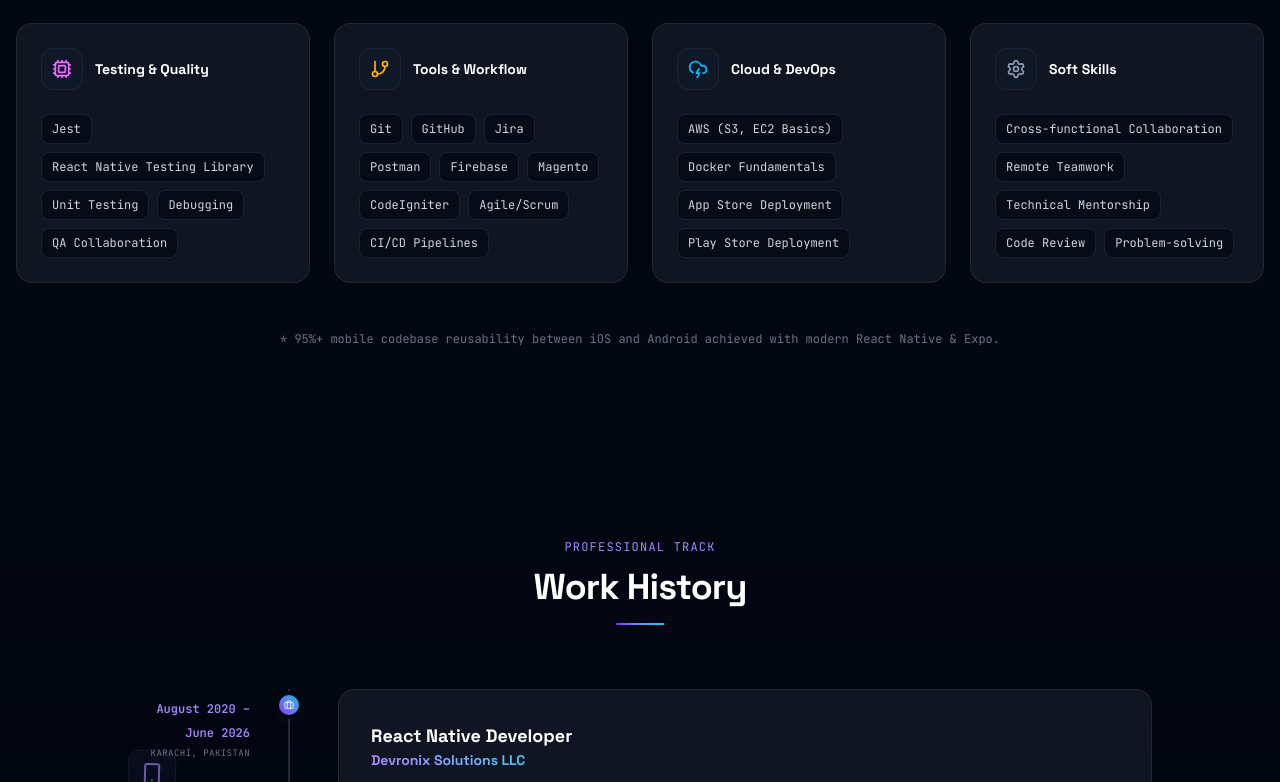
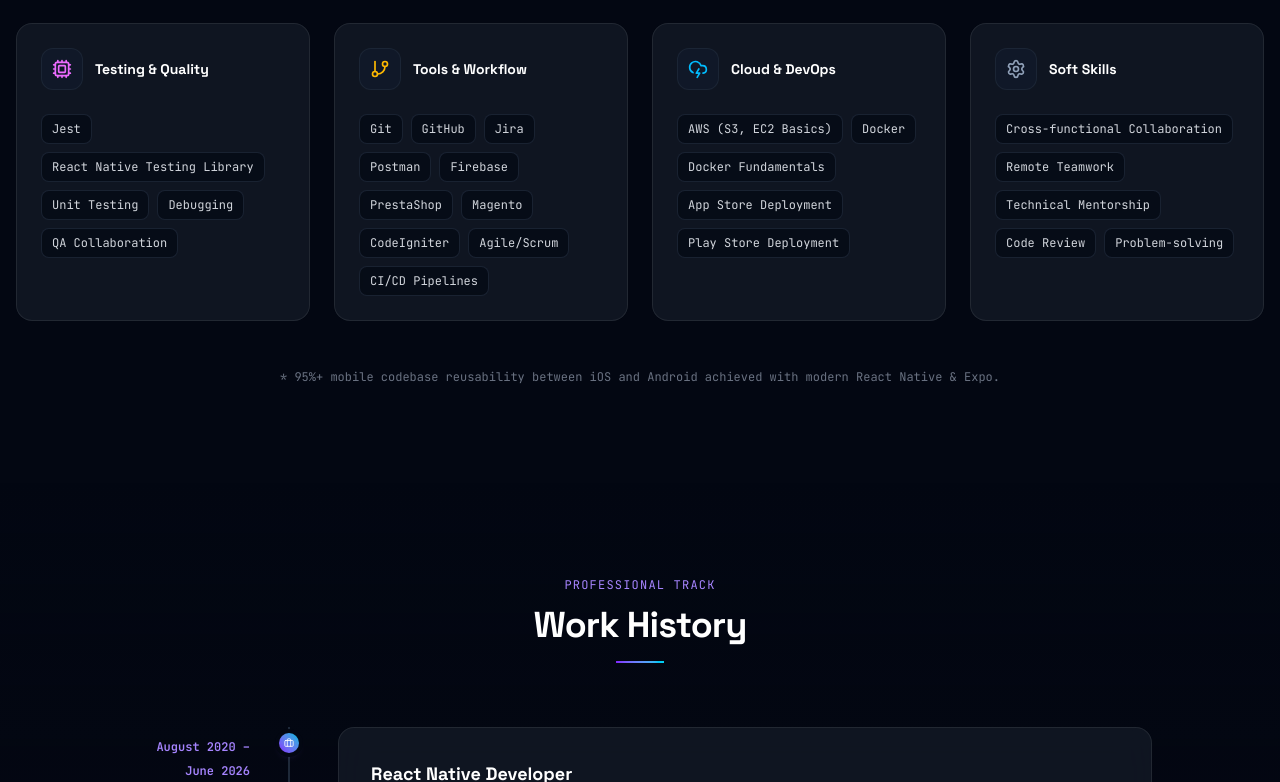
Before and after one commit to abdul-haseeb-dev-creator/Abdul-Haseeb-Portfolio, a React (Vite) app: page / in a window 1280 px wide. Shown: the part 2418-3200 px from the top of the page. Built offline with nearby package versions, Linux system fonts and the light colour scheme.

Commit message:
feat: add SuperGallery.nl project and update skills
- Add SuperGallery.nl project details and imagery
- Include PrestaShop and Docker in skills list
- Cleanup project UI and remove template README content

```diff
--- a/src/components/Projects.tsx
+++ b/src/components/Projects.tsx
@@ -7,8 +7,10 @@ export default function Projects() {
   const [filter, setFilter] = useState<'All' | 'Mobile' | 'Web' | 'E-commerce'>('All');
   const [expandedIndex, setExpandedIndex] = useState<number | null>(null);
 
-  // Set up local self-hosted rich image cards mapping to all 14 new projects
+  // Set up local self-hosted rich image cards mapping to all projects
   const projectImages: Record<string, string> = {
+    'SuperGallery.nl — E-commerce Platform': 'https://images.unsplash.com/photo-1579783900882-c0d3dad7b119?auto=format&fit=crop&q=80&w=600',
+    'SuperGallery.nl': 'https://images.unsplash.com/photo-1579783900882-c0d3dad7b119?auto=format&fit=crop&q=80&w=600',
     'Rizq Mart Grocery Platform': 'https://images.unsplash.com/photo-1542838132-92c53300491e?auto=format&fit=crop&q=80&w=600',
     'Motboy Driver Application': 'https://images.unsplash.com/photo-1580910051074-3eb694886505?auto=format&fit=crop&q=80&w=600',
     'Motboy Customer Application': 'https://images.unsplash.com/photo-1512941937669-90a1b58e7e9c?auto=format&fit=crop&q=80&w=600',
@@ -146,7 +148,7 @@ export default function Projects() {
                         onClick={() => setExpandedIndex(isExpanded ? null : idx)}
                         className="font-mono text-xs text-cyan-400 hover:text-cyan-300 transition-colors flex items-center gap-1 bg-cyan-950/20 px-3 py-1.5 rounded-lg border border-cyan-800/30"
                       >
-                        {isExpanded ? 'Hide Case Study' : 'View Full Case Study'}
+                        {isExpanded ? 'Hide Case Study' : 'View Case Study'}
                         <ArrowUpRight className={`h-3.5 w-3.5 transition-transform ${isExpanded ? 'rotate-180' : ''}`} />
                       </button>
 
@@ -172,7 +174,7 @@ export default function Projects() {
                                 </div>
                                 {proj.responsibilities && (
                                   <div className="p-3 rounded-xl bg-gray-900/50 border border-gray-800/40">
-                                    <span className="font-mono text-[10px] uppercase tracking-wider text-gray-300 font-bold block mb-1.5">🛠️ My Responsibilities:</span>
+                                    <span className="font-mono text-[10px] uppercase tracking-wider text-gray-300 font-bold block mb-1.5">🛠️ Key Contributions & Responsibilities:</span>
                                     <ul className="space-y-1.5 pl-1">
                                       {proj.responsibilities.map((resp, rIdx) => (
                                         <li key={rIdx} className="flex gap-2 items-start text-gray-400">
@@ -191,7 +193,7 @@ export default function Projects() {
                                 )}
                                 {proj.results && (
                                   <div className="p-3 rounded-xl bg-emerald-950/10 border border-emerald-900/15">
-                                    <span className="font-mono text-[10px] uppercase tracking-wider text-emerald-400 font-bold block mb-1">🏆 Quantifiable Results:</span>
+                                    <span className="font-mono text-[10px] uppercase tracking-wider text-emerald-400 font-bold block mb-1">🏆 Results & Delivery:</span>
                                     <p className="text-emerald-300/90 font-medium">{proj.results}</p>
                                   </div>
                                 )}
@@ -240,7 +242,7 @@ export default function Projects() {
                               className="inline-flex items-center gap-1.5 px-3 py-2 rounded-xl bg-cyan-500/10 border border-cyan-500/30 text-cyan-300 hover:text-white hover:bg-cyan-500/20 hover:border-cyan-400 hover:scale-[1.03] active:scale-[0.98] text-xs font-mono font-medium transition-all duration-300 shadow-[0_0_12px_rgba(6,182,212,0.06)] hover:shadow-[0_0_20px_rgba(6,182,212,0.25)]"
                             >
                               <Globe className="h-3.5 w-3.5 text-cyan-400" />
-                              Live Web
+                              View Live Project
                               <ArrowUpRight className="h-3 w-3 text-cyan-400/70" />
                             </a>
                           )}
--- a/src/data.ts
+++ b/src/data.ts
@@ -36,11 +36,11 @@ export const skillCategories: SkillCategory[] = [
   },
   {
     title: 'Tools & Workflow',
-    skills: ['Git', 'GitHub', 'Jira', 'Postman', 'Firebase', 'Magento', 'CodeIgniter', 'Agile/Scrum', 'CI/CD Pipelines']
+    skills: ['Git', 'GitHub', 'Jira', 'Postman', 'Firebase', 'PrestaShop', 'Magento', 'CodeIgniter', 'Agile/Scrum', 'CI/CD Pipelines']
   },
   {
     title: 'Cloud & DevOps',
-    skills: ['AWS (S3, EC2 Basics)', 'Docker Fundamentals', 'App Store Deployment', 'Play Store Deployment']
+    skills: ['AWS (S3, EC2 Basics)', 'Docker', 'Docker Fundamentals', 'App Store Deployment', 'Play Store Deployment']
   },
   {
     title: 'Soft Skills',
@@ -95,6 +95,38 @@ export const experiences: Experience[] = [
 ];
 
 export const projects: Project[] = [
+  {
+    title: 'SuperGallery.nl — E-commerce Platform',
+    category: 'E-commerce Platform',
+    description: 'Developed and optimized an e-commerce platform for SuperGallery.nl using PrestaShop, React.js, PHP, JavaScript, and RESTful APIs. Worked on frontend functionality, API integrations, backend improvements, and deployment infrastructure.',
+    features: [
+      'Developed and enhanced e-commerce functionality using PrestaShop.',
+      'Built and integrated React.js components for a modern and responsive user experience.',
+      'Integrated and consumed RESTful APIs between frontend and backend services.',
+      'Developed and customized PHP-based backend functionality.',
+      'Optimized existing APIs to improve response time, performance, and overall application efficiency.',
+      'Dockerized the application and configured the deployment environment using Docker.',
+      'Improved application performance and reliability through code and API optimization.',
+      'Worked across frontend and backend components to deliver scalable e-commerce functionality.'
+    ],
+    technologies: ['PrestaShop', 'React.js', 'JavaScript', 'PHP', 'RESTful APIs', 'Docker', 'API Optimization', 'E-commerce Development'],
+    webUrl: 'https://www.supergallery.nl/',
+    platforms: ['Web'],
+    problem: 'SuperGallery.nl required a robust, high-performance e-commerce platform with responsive frontend interfaces, optimized API communication between services, customized PHP backend logic, and containerized deployment infrastructure.',
+    solution: 'Engineered and optimized the e-commerce architecture by integrating custom React.js frontend components with PrestaShop and PHP backend services, streamlining RESTful API communication, and containerizing the application with Docker for seamless deployment.',
+    responsibilities: [
+      'Developed and enhanced core e-commerce functionality and catalog operations using PrestaShop.',
+      'Built and integrated React.js components for a responsive and modern user experience.',
+      'Integrated and consumed RESTful APIs between frontend interfaces and backend services.',
+      'Developed and customized PHP-based backend functionality to support store operations.',
+      'Optimized existing APIs to improve response time, data delivery speed, and application efficiency.',
+      'Dockerized the application and configured the deployment environment using Docker.'
+    ],
+    challenges: 'Ensuring seamless API communication between the React.js client layer and PrestaShop/PHP backend while maintaining rapid response times. Resolved through comprehensive API optimization and containerized environment configuration.',
+    results: 'Delivered an optimized, reliable, and scalable e-commerce platform with improved API response times and structured Docker deployment pipelines.',
+    businessImpact: 'Provided SuperGallery.nl with an efficient, scalable, and responsive online gallery e-commerce storefront for customer purchasing.',
+    atsSummary: 'PrestaShop Developer, React.js, JavaScript, PHP Backend, RESTful API Integration, API Optimization, Docker Containerization, E-commerce Development, Full-Stack Optimization.'
+  },
   {
     title: 'Rizq Mart Grocery Platform',
     category: 'E-commerce Ecosystem',
```
Also changed, not shown: 1 other file (tests, documents, lock files or other folders).
